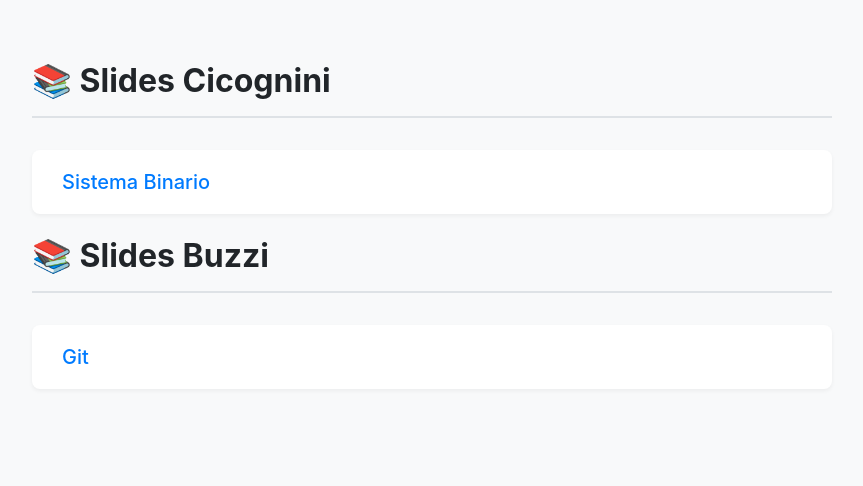
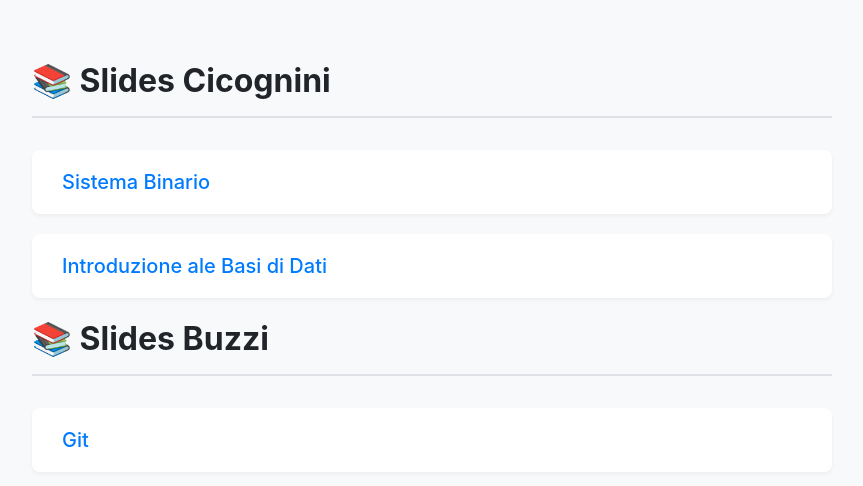
Before and after one commit to filippo-biondi/slides, a website: page public/index.html in a window 1280 px wide. Shown: the whole page, without its empty margins (208-1071 px from the left). Drawn offline with Linux system fonts and the light colour scheme.

Commit message:
Added database slides to index

```diff
--- a/public/index.html
+++ b/public/index.html
@@ -52,6 +52,7 @@
     <h1>📚 Slides Cicognini</h1>
     <ul>
       <li><a href="binary_representation/">Sistema Binario</a></li>
+      <li><a href="database_intro">Introduzione ale Basi di Dati</a></li>
     </ul>
 
     <h1>📚 Slides Buzzi</h1>
```
